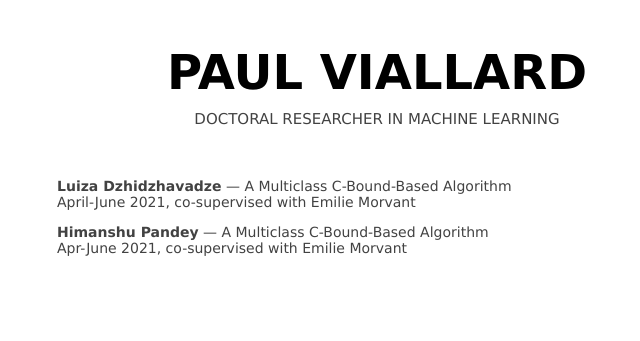
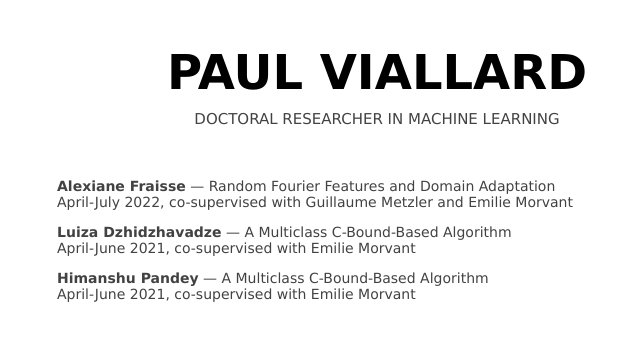
Before and after one commit to paulviallard/paulviallard.github.io, a Jekyll site: the page built from supervision.md, in a window 1280 px wide. Shown: the top 341 px of the page, without its empty margins (263-903 px from the left). Built offline with Jekyll 4.4.1, drawn with Linux system fonts in a browser that asks for light colours; our own code applies the rules of GitHub Pages for plain Markdown files.

Commit message:
feat: add the supervision of Alexiane

```diff
--- a/supervision.md
+++ b/supervision.md
@@ -1,5 +1,8 @@
+**Alexiane Fraisse** --- Random Fourier Features and Domain Adaptation
+April-July 2022, co-supervised with Guillaume Metzler and Emilie Morvant
+
 **Luiza Dzhidzhavadze** --- A Multiclass C-Bound-Based Algorithm
 April-June 2021, co-supervised with Emilie Morvant
 
 **Himanshu Pandey** --- A Multiclass C-Bound-Based Algorithm
-Apr-June 2021, co-supervised with Emilie Morvant
+April-June 2021, co-supervised with Emilie Morvant
```
